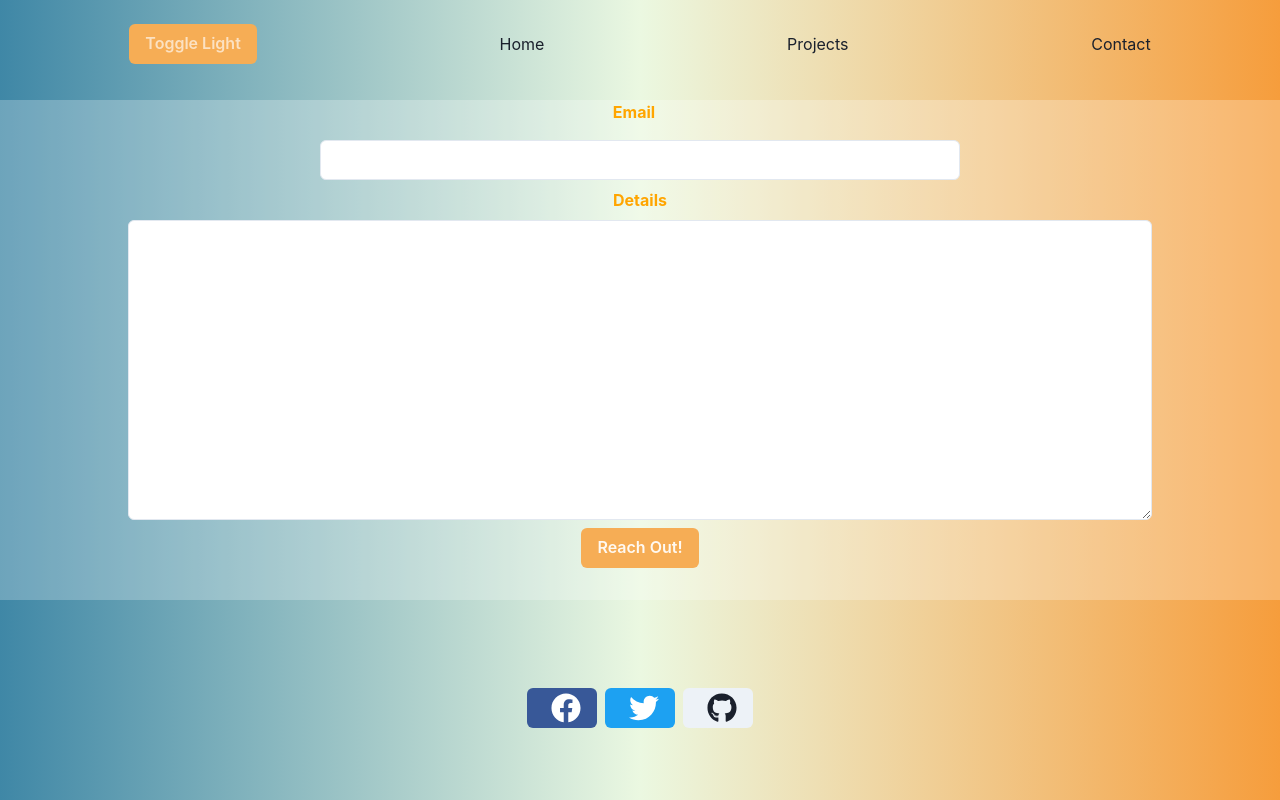
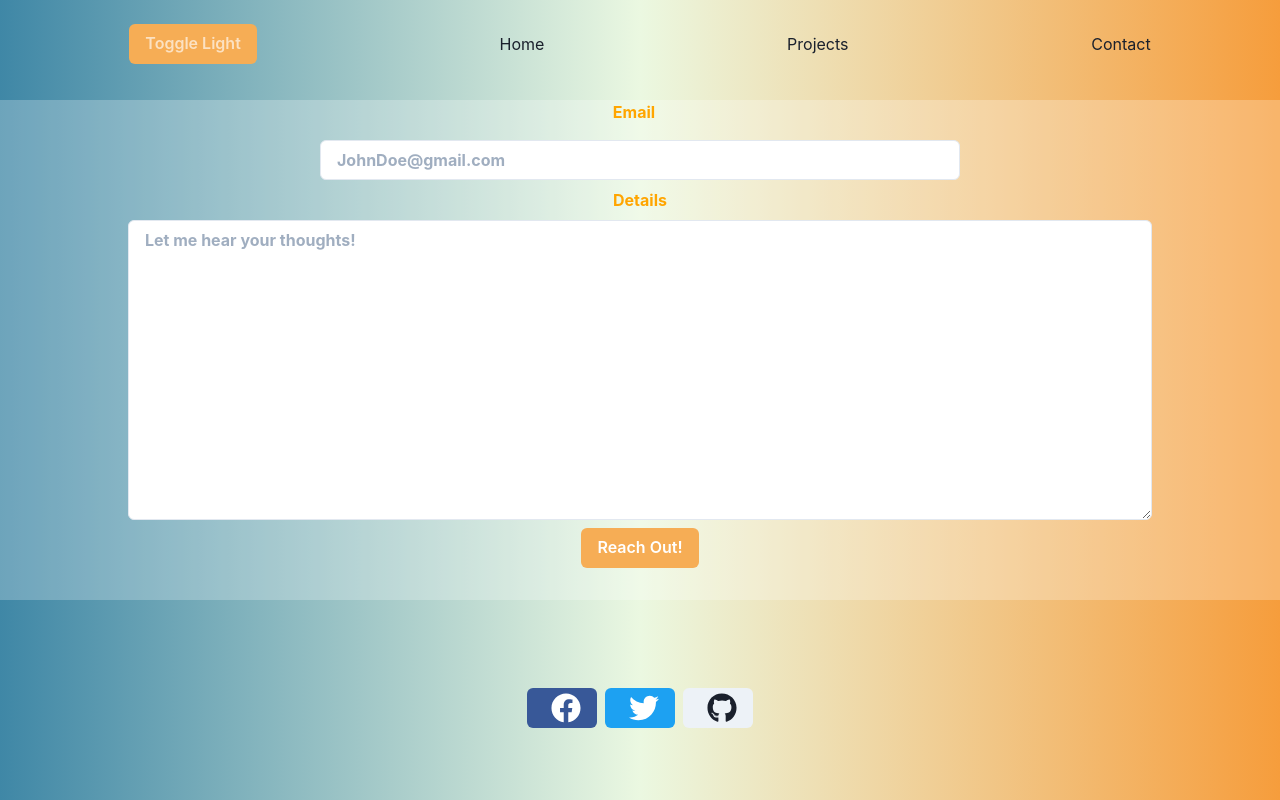
Before and after one commit to nme22/next-portfolio, a Next.js app in the folder portfolio/: page /Contact in a window 1280 px wide. Built offline with nearby package versions, Linux system fonts and the light colour scheme.

Commit message:
added some state to input and textarea

```diff
--- a/portfolio/pages/Contact.js
+++ b/portfolio/pages/Contact.js
@@ -8,10 +8,21 @@ import {
   Button,
 } from '@chakra-ui/react';
 import { useColorModeValue } from '@chakra-ui/color-mode';
+import { useState } from 'react';
 
 const Contact = () => {
   const bg = useColorModeValue('whiteAlpha.400', 'gray.600');
-  const color = useColorModeValue('whiteAlpha.900', 'gray.500');
+  const color = useColorModeValue('cyan.600', 'gray.500');
+  const [Email, setEmail] = useState('');
+  const [Details, setDetails] = useState('');
+
+  function handleEmailChange(e) {
+    setEmail(e.target.value);
+  }
+  function handleDetailsChange(e) {
+    setDetails(e.target.value);
+  }
+
   return (
     <Box bg={bg} h="500px" w="100%" d="flex">
       <FormControl justifyContent="space-between">
@@ -19,15 +30,40 @@ const Contact = () => {
           <FormLabel color="Orange" fontWeight="bold">
             Email
           </FormLabel>
-          <Input w="50%" bg="whiteAlpha"></Input>
+          <Input
+            w="50%"
+            bg="whiteAlpha"
+            _focus={{
+              borderColor: 'Orange',
+            }}
+            type="text"
+            placeholder="JohnDoe@gmail.com"
+            value={Email}
+            onChange={handleEmailChange}
+            fontWeight="bold"
+            color={color}
+          ></Input>
           <FormLabel color="Orange" fontWeight="bold">
             {' '}
             Details
           </FormLabel>
-          <Textarea w="80%" h="300px" bg="WhiteAlpha" />
+          <Textarea
+            w="80%"
+            h="300px"
+            bg="WhiteAlpha"
+            _focus={{
+              borderColor: 'Orange',
+            }}
+            type="text"
+            placeholder="Let me hear your thoughts!"
+            value={Details}
+            onChange={handleDetailsChange}
+            fontWeight="bold"
+            color={color}
+          />
           <Button
             bg="orange.300"
-            color={color}
+            color="white"
             _hover={{
               bgColor: 'rebeccapurple',
             }}
```
